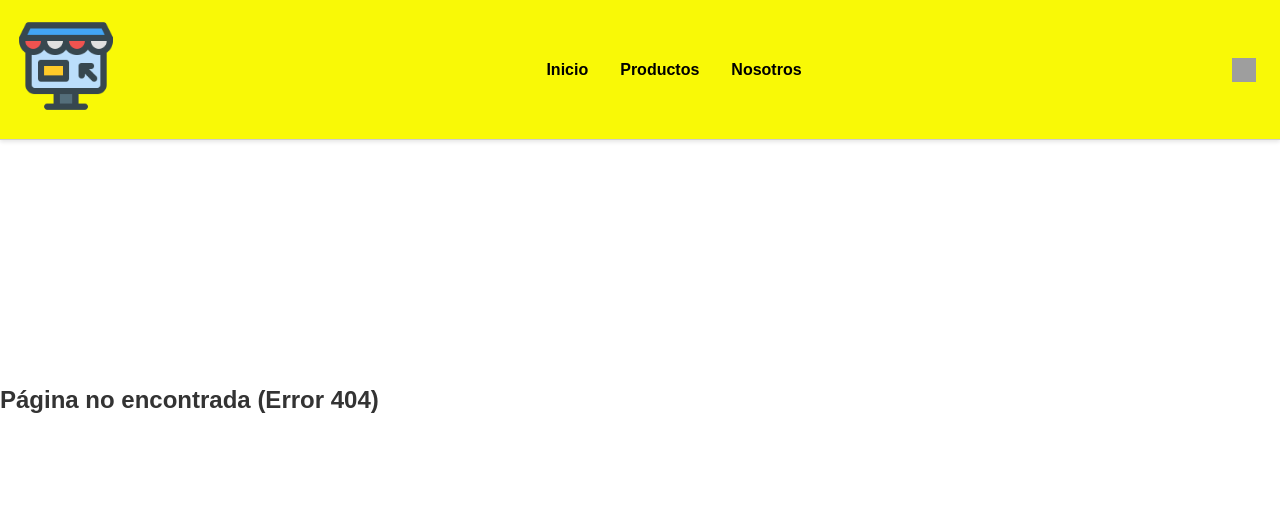
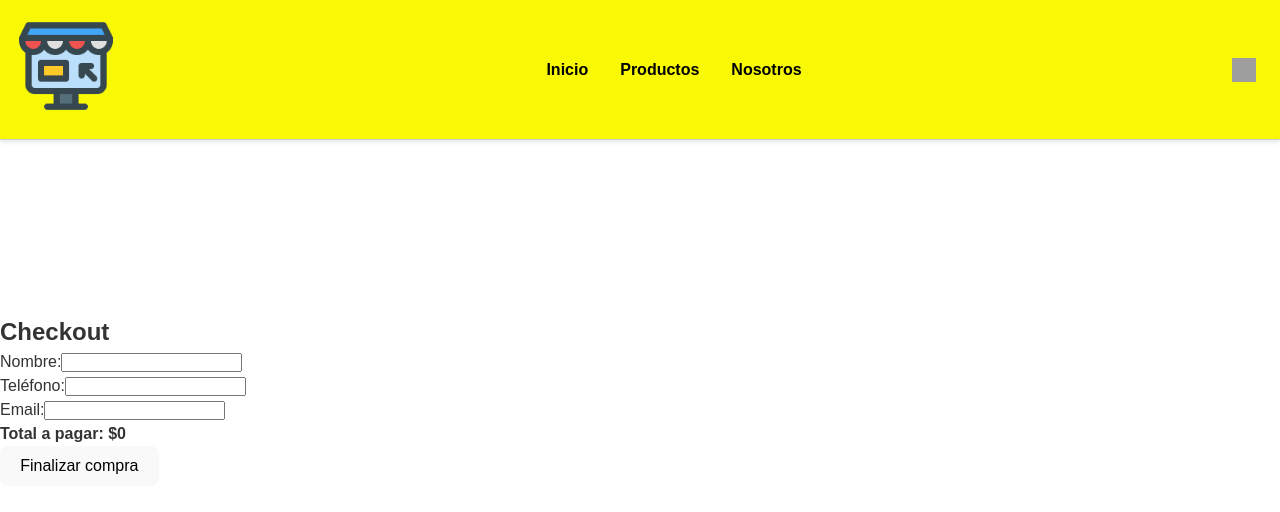
Before and after one commit to calmulieri/NavegaLasRutasMulieri, a React app: page /checkout in a window 1280 px wide. Before the commit this address had no page. Shown: the top 512 px of the page. Built offline with nearby package versions, Linux system fonts and the light colour scheme; grey boxes are pictures that could not be loaded; the HTML template or start-up script is replaced by a standard one.

Commit message:
Falta css y cerrar compra

```diff
--- a/src/App.jsx
+++ b/src/App.jsx
@@ -6,6 +6,7 @@ import ItemListContainer from "./components/ItemListContainer.jsx";
 import ItemDetailContainer from "./components/ItemDetailContainer.jsx";
 import Nosotros from "./components/Nosotros.jsx";
 import Error404 from "./components/Error.jsx";
+import CheckoutForm from "./components/CheckoutForm.jsx";
 import "./App.css";                           // Estilos generales
 function App() {
    return (
@@ -15,6 +16,7 @@ function App() {
 
         <Route path="/" element={<Inicio />} />
         <Route path="/carrito" element={<Cart />} />
+        <Route path="/checkout" element={<CheckoutForm />} />
         <Route path="/productos" element={<ItemListContainer />} />
         <Route path="/producto/:id" element={<ItemDetailContainer />} />
         <Route path="/nosotros" element={<Nosotros />} />
--- a/src/components/Cart.jsx
+++ b/src/components/Cart.jsx
@@ -1,4 +1,6 @@
 import { useCart } from "../context/CartContext";
+import { Link } from "react-router-dom";
+import CheckoutForm from "./CheckoutForm";
 
 const Cart = () => {
   const { carrito, vaciarCarrito, eliminarProducto, cantidadTotal, total } = useCart();
@@ -21,8 +23,16 @@ const Cart = () => {
           </li>
         ))}
       </ul>
+
       <h3>Total ({cantidadTotal} productos): ${total}</h3>
       <button onClick={vaciarCarrito}>Vaciar carrito</button>
+
+      {carrito.length > 0 && (
+        <>
+          <h3>Completa tus datos para finalizar la compra:</h3>
+          <CheckoutForm />
+        </>
+      )}
     </div>
   );
 };
--- /dev/null
+++ b/src/components/CheckoutForm.jsx
@@ -0,0 +1,71 @@
+// src/components/CheckoutForm.jsx
+import { useState } from "react";
+import { useCart } from "../context/CartContext"; // asegurate que la ruta esté bien
+import { getFirestore, collection, addDoc, Timestamp } from "firebase/firestore";
+import "./CheckoutForm.css"
+
+
+const CheckoutForm = () => {
+  const { carrito, vaciarCarrito } = useCart();
+  const [nombre, setNombre] = useState("");
+  const [telefono, setTelefono] = useState("");
+  const [email, setEmail] = useState("");
+  const [idOrden, setIdOrden] = useState(null);
+
+  const total = carrito.reduce((acc, prod) => acc + prod.price * prod.cantidad, 0);
+
+
+  const manejarSubmit = async (e) => {
+    e.preventDefault();
+
+    const orden = {
+      comprador: { nombre, telefono, email },
+      items: carrito,
+      fecha: Timestamp.fromDate(new Date()),
+      total,
+    };
+
+    try {
+      const db = getFirestore();
+      const ordenesRef = collection(db, "ordenes");
+      const docRef = await addDoc(ordenesRef, orden);
+      setIdOrden(docRef.id);
+      vaciarCarrito();
+    } catch (error) {
+      console.error("Error al generar orden:", error);
+    }
+  };
+
+  return (
+    <div>
+      <h2>Checkout</h2>
+      {idOrden ? (
+        <div>
+          <h3>¡Gracias por tu compra!</h3>
+          <p>Tu número de orden es: <strong>{idOrden}</strong></p>
+        </div>
+      ) : (
+<form onSubmit={manejarSubmit}>
+  <div>
+    <label>Nombre:</label>
+    <input type="text" value={nombre} onChange={(e) => setNombre(e.target.value)} required />
+  </div>
+  <div>
+    <label>Teléfono:</label>
+    <input type="tel" value={telefono} onChange={(e) => setTelefono(e.target.value)} required />
+  </div>
+  <div>
+    <label>Email:</label>
+    <input type="email" value={email} onChange={(e) => setEmail(e.target.value)} required />
+  </div>
+
+  <p><strong>Total a pagar: ${total}</strong></p>
+
+  <button type="submit">Finalizar compra</button>
+</form>
+      )}
+    </div>
+  );
+};
+
+export default CheckoutForm;
```
Also changed, not shown: src/components/CheckoutForm.css (added).
